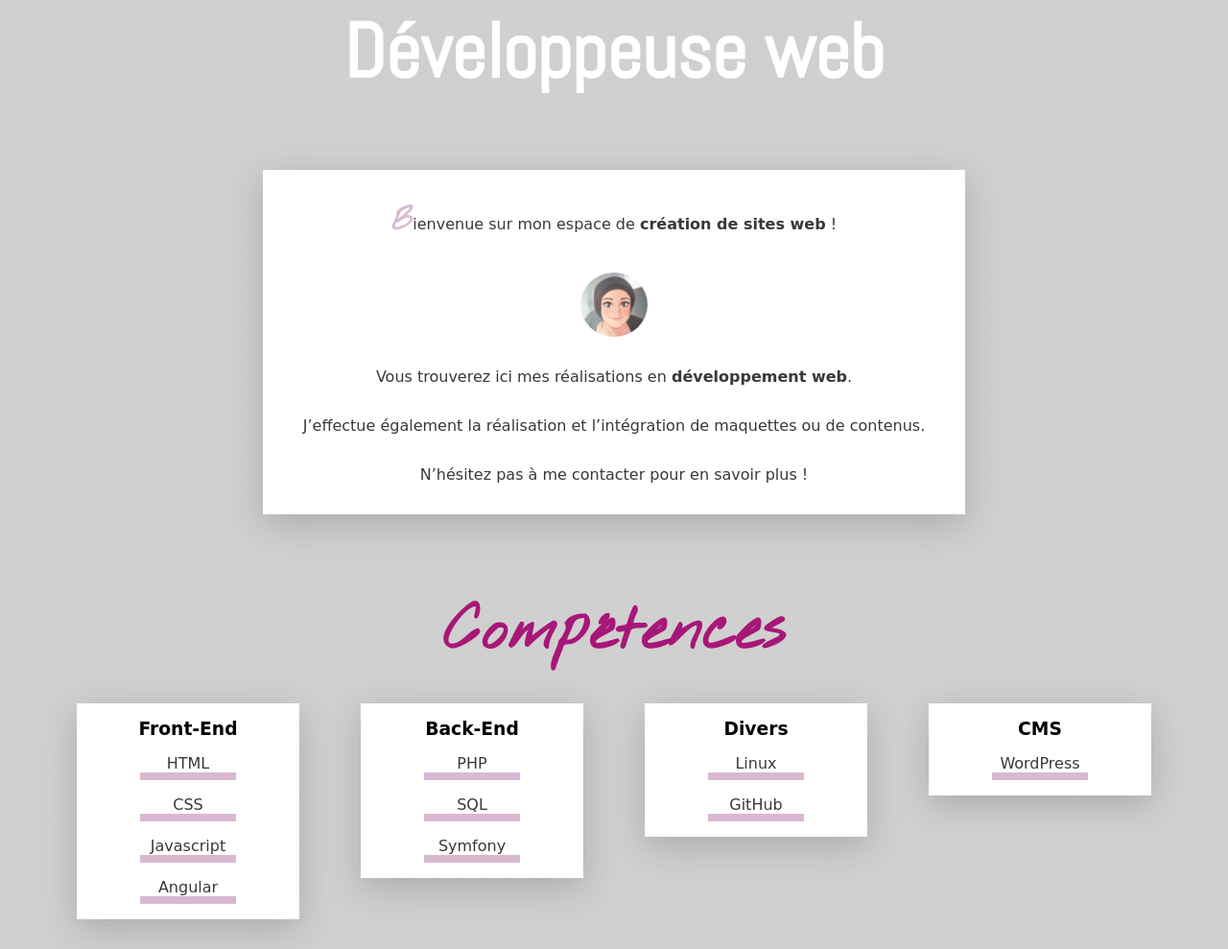
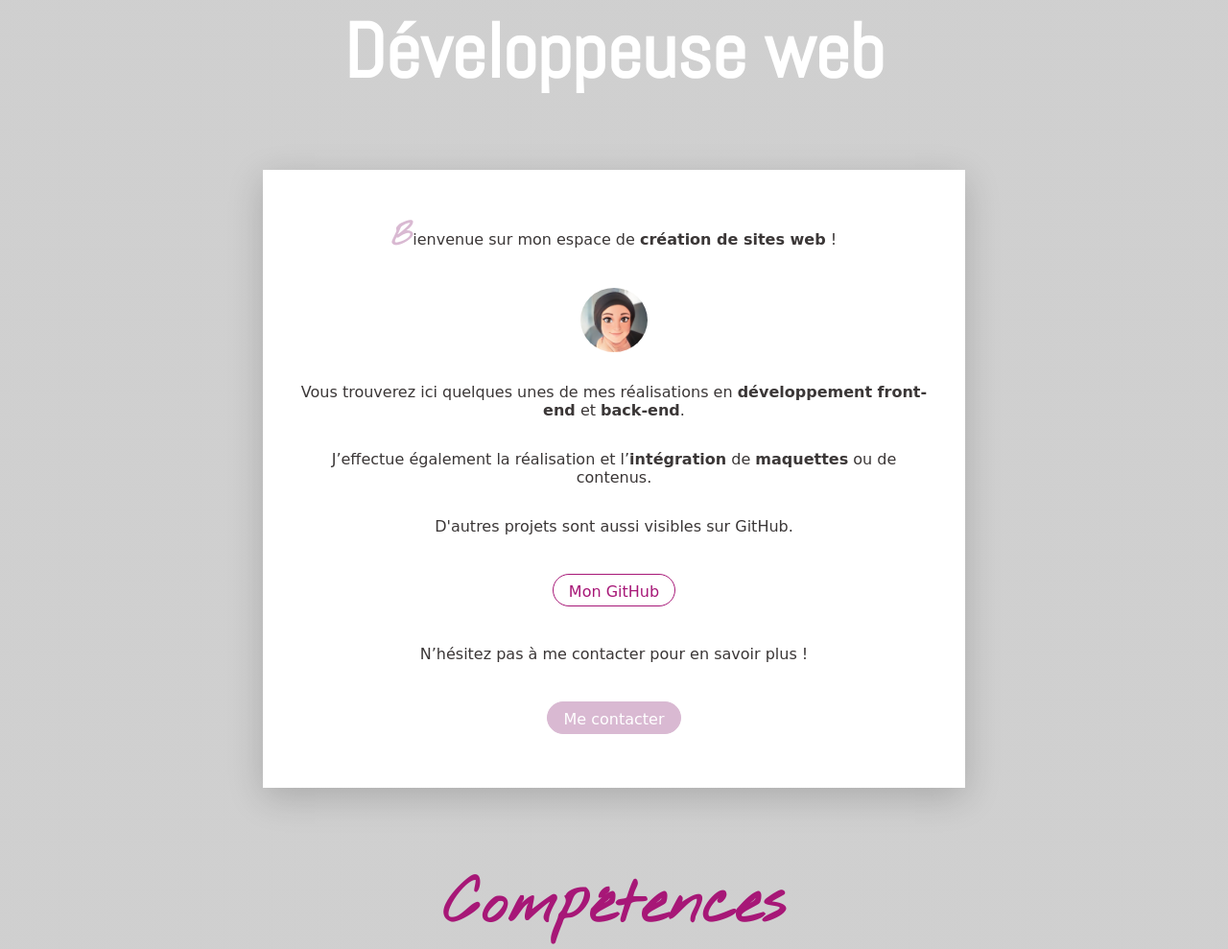
Before and after one commit to alicerichardeau/alicerichardeau.github.io, a website: page index.html in a window 1280 px wide. Shown: the part 360-1349 px from the top of the page at 96% size. Drawn offline with Linux system fonts and the light colour scheme; a web font is replaced by a local one.

Commit message:
update about section

```diff
--- a/app/sass/components/button.scss
+++ b/app/sass/components/button.scss
@@ -1,16 +1,43 @@
 body {
-
+    // all buttons
     .button {
         text-decoration: none;
-        background-color: $color-secondary;
         color: white;
         padding: 0.3rem 1rem;
         padding-top: 0.5rem;
         border-radius: $border-radius;
+    }
+    .button:hover {
+        transition: 0.2s;
+        background-color: $color-base;
+    }
+
+    // buttons outline
+    .button-outline {
+        color: $color-secondary;
+        box-shadow: none;
+        background-color: transparent;
+        border: $border-box;
+        border-color: $color-secondary;
+    }
+    .button-outline:hover {
+        background-color: $color-secondary;
+        color: white;
+    }
+    // buttons primary
+    .button-primary {
+        background-color: $color-base;
+        border: $border-box;
+        border-color: $color-base;
+    }
+    .button-primary:hover {
+        color: $color-base;
+        background-color: transparent;
+    }
+
+    // buttons secondary
+    .button-secondary {
+        background-color: $color-secondary;
         box-shadow: $box-shadow;
     }
-    .button:hover {
-        transition: 0.8s;
-        background-color: $color-base;
-    }
 }
--- a/app/sass/parts/about.scss
+++ b/app/sass/parts/about.scss
@@ -18,7 +18,7 @@
     flex-direction: column;
     align-items: center;
     justify-content: center;
-    padding: 1rem;
+    padding: 2rem 1rem;
     box-shadow: $box-shadow;
     width: 300px;
 
@@ -32,6 +32,10 @@
 
   .text p {
     margin: 1rem;
+  }
+
+  .button {
+    margin: 1.5rem 0;
   }
 
   @media screen and (min-width: 600px) {
--- a/app/sass/parts/contact.scss
+++ b/app/sass/parts/contact.scss
@@ -3,6 +3,7 @@
   margin-top: 3rem;
   padding: 2rem 0;
   h2 {
+    margin-bottom: 1rem;
     margin-top: 0;
   }
 
--- a/index.html
+++ b/index.html
@@ -42,13 +42,18 @@
         <!-- ######## SECTION ABOUT ####################################################################-->
         <section id="about">
             <!--présentation text-->
-                <div class="text reveal">
-                   <p>Bienvenue sur mon espace de <strong>création de sites web</strong>&nbsp;!</p>
-                   <img src="./img/profil.png" alt="photo de profil" />
-                    <p>Vous trouverez ici mes réalisations en <strong>développement web</strong>.</p>
-                    <p>J’effectue également la réalisation et l’intégration de maquettes ou de contenus.</p>
-
-                    <p>N’hésitez pas à me contacter pour en savoir plus&nbsp;!</p>
+            <div class="text">
+                <p class="reveal">Bienvenue sur mon espace de <strong>création de sites web</strong>&nbsp;!</p>
+                <img class="reveal" src="./img/profil.png" alt="photo de profil" />
+                <p class="reveal">Vous trouverez ici quelques unes de mes réalisations en <strong>développement front-end</strong> et
+                    <strong>back-end</strong>.</p>
+                <p class="reveal">J’effectue également la réalisation et l’<strong>intégration</strong> de <strong>maquettes</strong>
+                    ou de contenus.</p>
+                <p class="reveal">D'autres projets sont aussi visibles sur GitHub.</p>
+                <a class="button button-outline reveal" href="https://github.com/alicerichardeau" target="_blank">Mon
+                    GitHub</a>
+                <p class="reveal">N’hésitez pas à me contacter pour en savoir plus&nbsp;!</p>
+                <a class="button button-primary reveal" href="#contact" target="_blank">Me contacter</a>
             </div>
         </section>
 
@@ -106,7 +111,8 @@
             </div>
             <!--link upload cv-->
             <div>
-                <a class="button reveal" href="./img/alice-richardeau.pdf" target="_blank">Voir mon CV</a>
+                <a class="button button-secondary reveal" href="./img/alice-richardeau.pdf" target="_blank">Voir mon
+                    CV</a>
             </div>
         </section>
 
@@ -140,7 +146,8 @@
                     </div>
                 </div>
                 <div class="achievements-card reveal">
-                    <a href="https://www.figma.com/proto/p4FK3aqnGzgV4ys87cYz4z/hijama?page-id=0%3A1&node-id=116%3A114&viewport=241%2C48%2C1&scaling=scale-down-width&starting-point-node-id=2%3A2">
+                    <a
+                        href="https://www.figma.com/proto/p4FK3aqnGzgV4ys87cYz4z/hijama?page-id=0%3A1&node-id=2%3A2&starting-point-node-id=2%3A2&scaling=min-zoom&show-proto-sidebar=1">
                         <div class="hijama projects">
                             <div class="background"></div>
                             <img src="./img/maquette-hijama.png" alt="">
@@ -166,7 +173,8 @@
 
         <!--###################### FOOTER #######################################################################-->
         <footer>
-            <p class="reveal"> <a href="mailto:alicerichardeau@outlook.com" class="mail">alicerichardeau@outlook.com</a> ©2022&nbsp;Alice&nbsp;RICHARDEAU, Tous&nbsp;droits&nbsp;réservés.</p>
+            <p class="reveal"> <a href="mailto:alicerichardeau@outlook.com" class="mail">alicerichardeau@outlook.com</a>
+                ©2022&nbsp;Alice&nbsp;RICHARDEAU, Tous&nbsp;droits&nbsp;réservés.</p>
 
         </footer>
     </div>
```
Also changed, not shown: style.css, 1 other file. Lines whose indentation alone changed are shown as unchanged.
